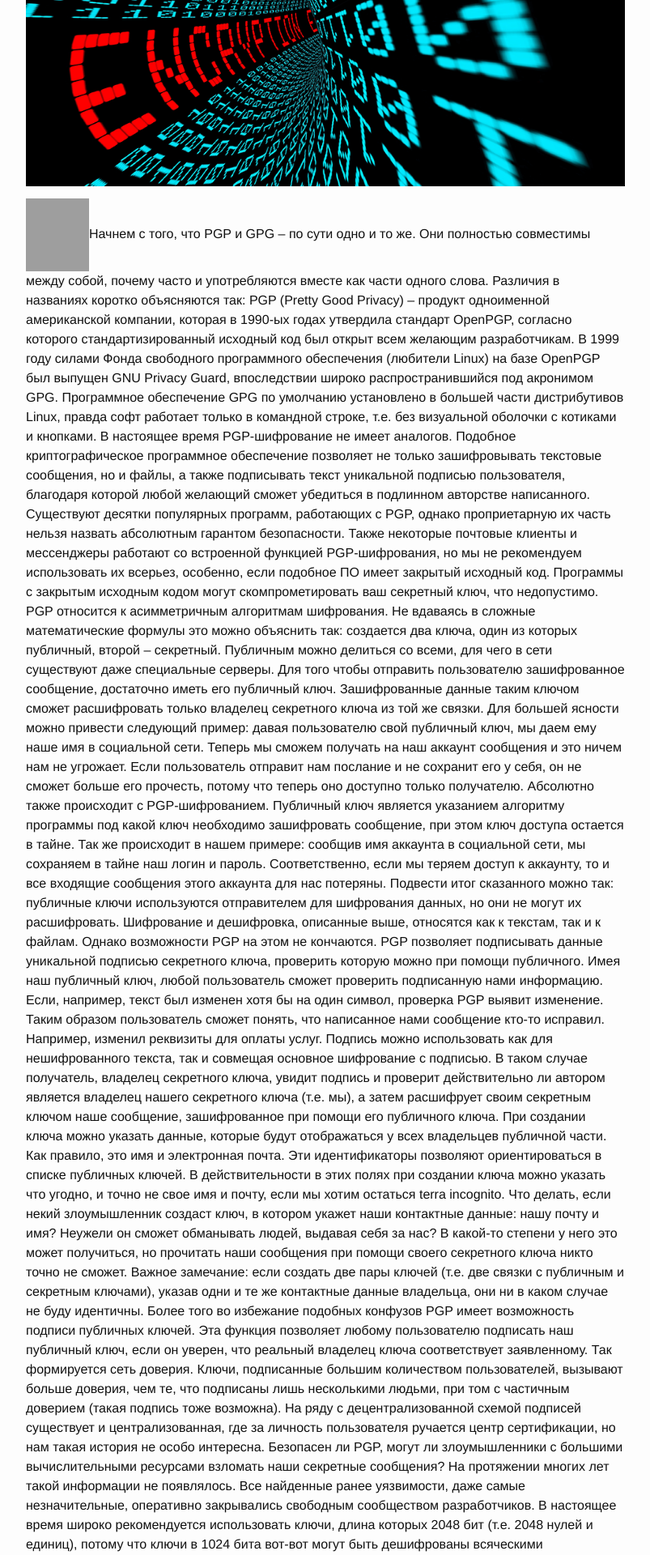
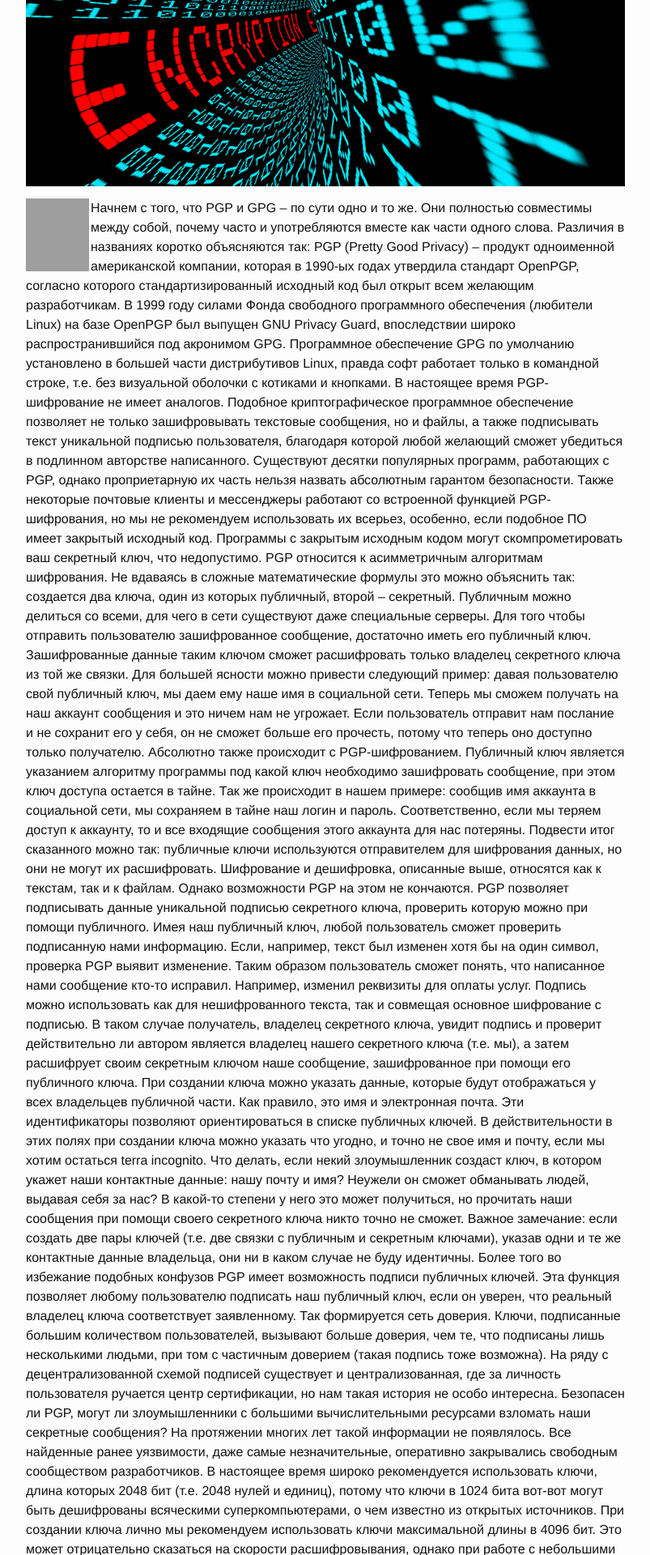
Before and after one commit to 2b7E1n6D0e5R7/2b7E1n6D0e5R7.github.io, a Jekyll site: the page built from _posts/2019-12-11-what-is-gpg-pgp.md, in a window 1280 px wide. Shown: the part 457-2377 px from the top of the page at 81% size, without its empty margins (238-1041 px from the left). Built offline with Jekyll 4.4.1, drawn with Linux system fonts in a browser that asks for light colours; grey boxes are pictures that could not be loaded.

Commit message:
Update _layout.scss

```diff
--- a/_sass/minimaless/_layout.scss
+++ b/_sass/minimaless/_layout.scss
@@ -408,6 +408,11 @@
   }
 }
 
+.bukvica {
+  float:left;
+  margin:0 2px 2px 0;
+}
+
 .fa-external-link {
   font-size: .7rem;
   margin-left: 5px;
```
